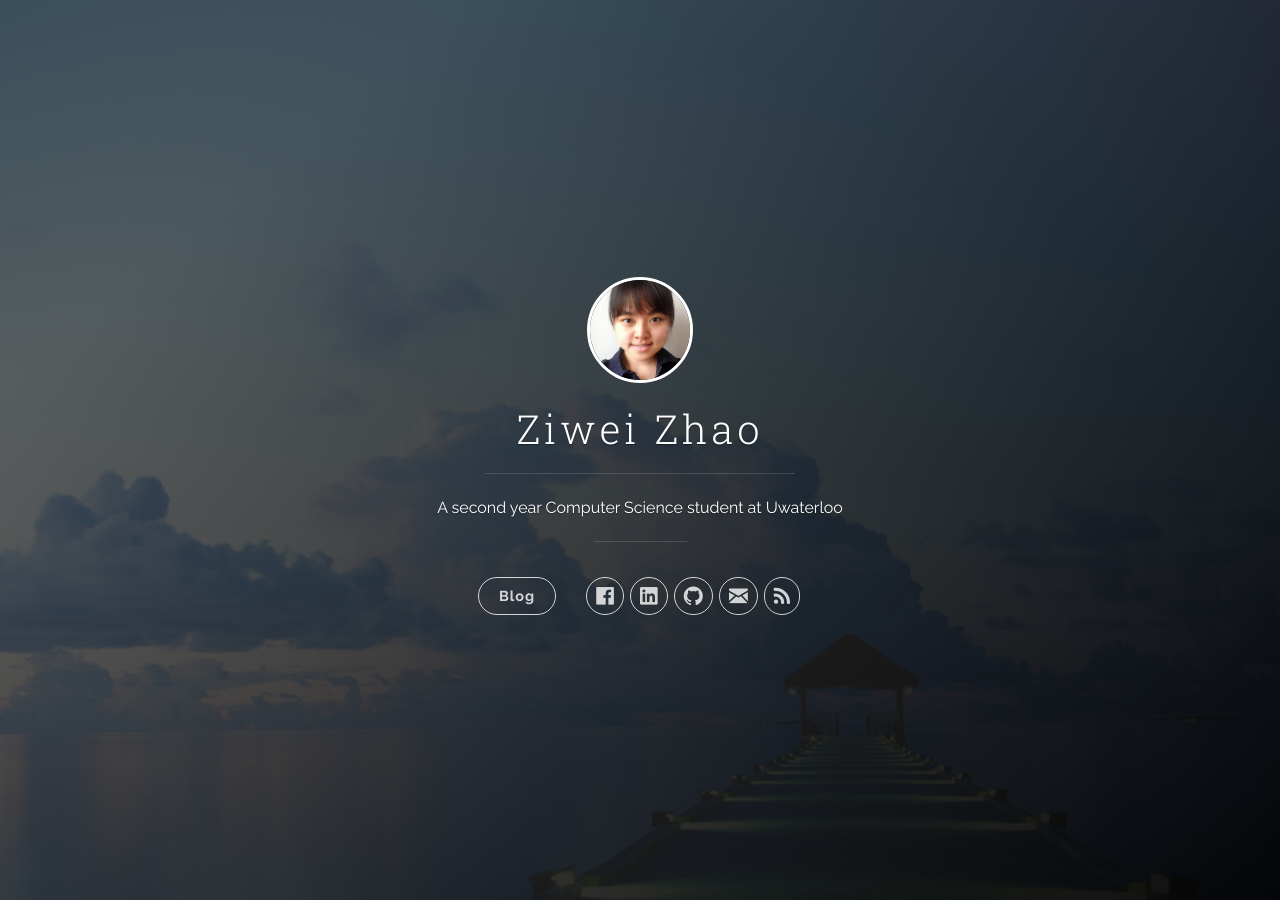
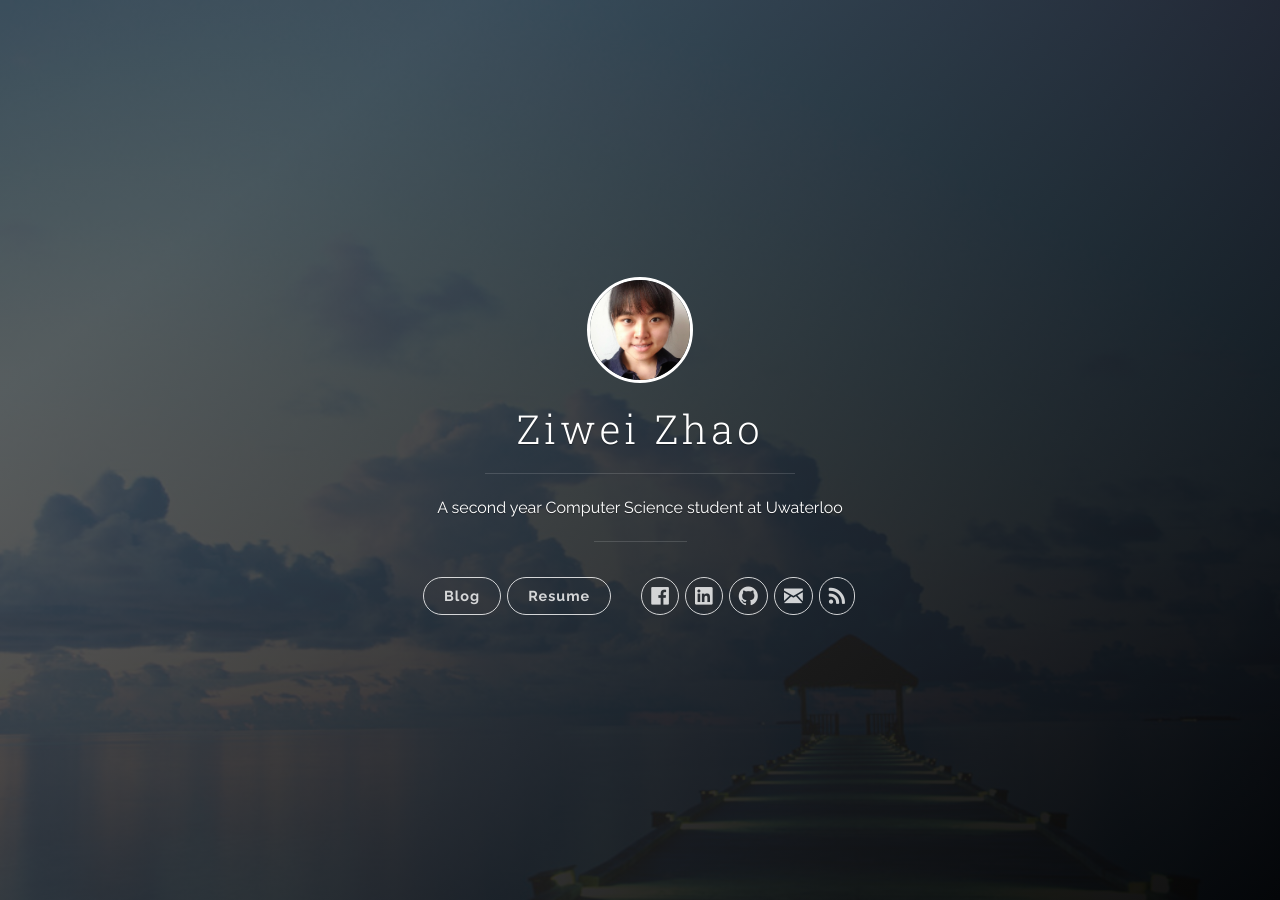
Before and after one commit to ZiweiZhao/ziweizhao.github.io, a Jekyll site: the page built from index.html, in a window 1280 px wide. Built offline with Jekyll 4.4.1, drawn with Linux system fonts in a browser that asks for light colours; nearby versions of some CDN libraries; the list of posts is cut into pages by our own code.

Commit message:
add resume button on the main page

```diff
--- a/_includes/header.html
+++ b/_includes/header.html
@@ -21,6 +21,12 @@
           <nav class="cover-navigation cover-navigation--primary">
             <ul class="navigation">
               <li class="navigation__item"><a href="{{ site.baseurl }}#blog" title="link to {{ site.title }} blog" class="blog-button">Blog</a></li>
+            </ul>
+          </nav>
+
+          <nav class="cover-navigation cover-navigation--primary">
+            <ul class="navigation">
+              <li class="navigation__item"><a href="{{ site.baseurl }}resume" title="link to {{ site.title }} blog" class="blog-button">Resume</a></li>
             </ul>
           </nav>
 
```
Also changed, not shown: screenshot.png (deleted).
